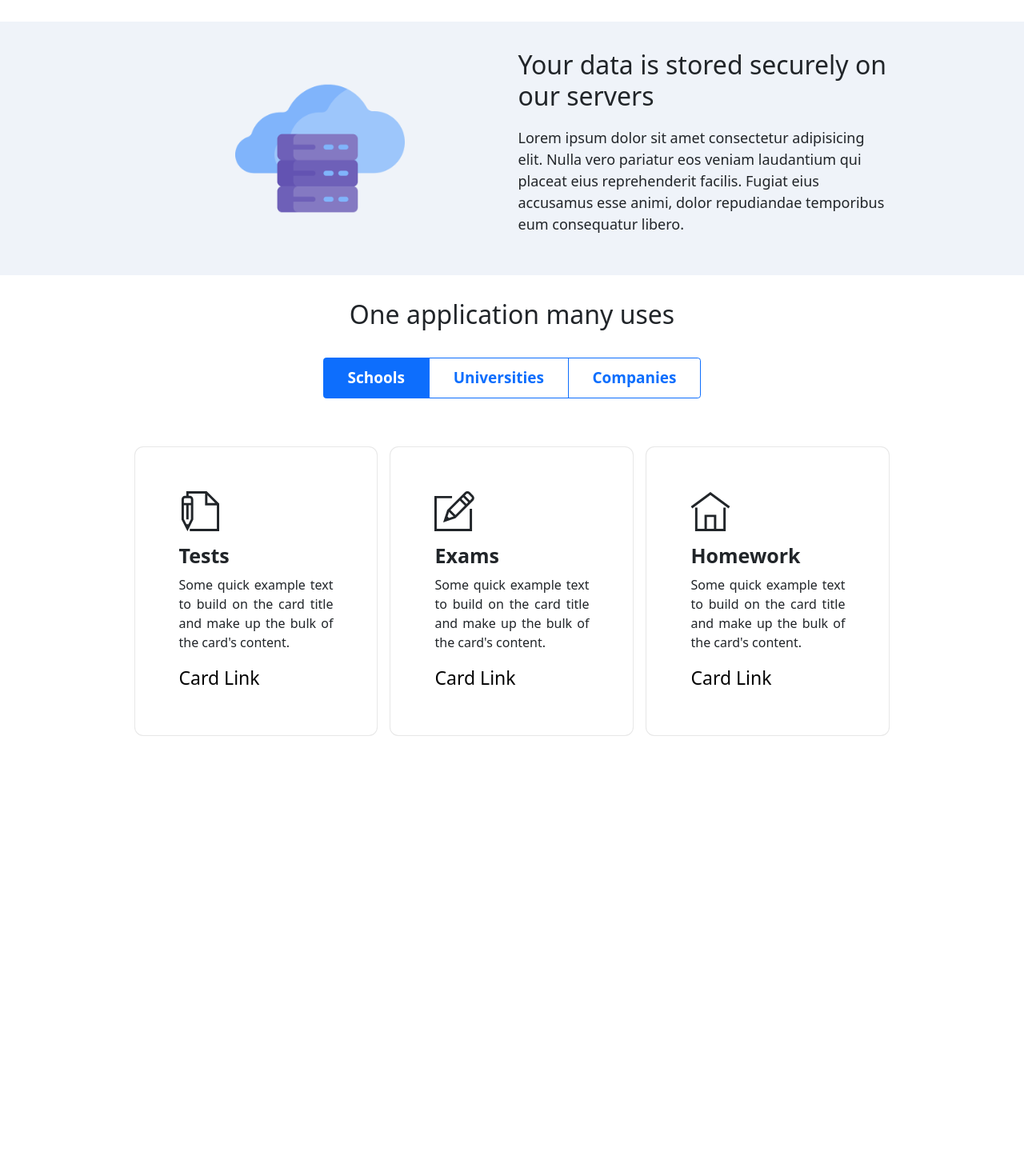
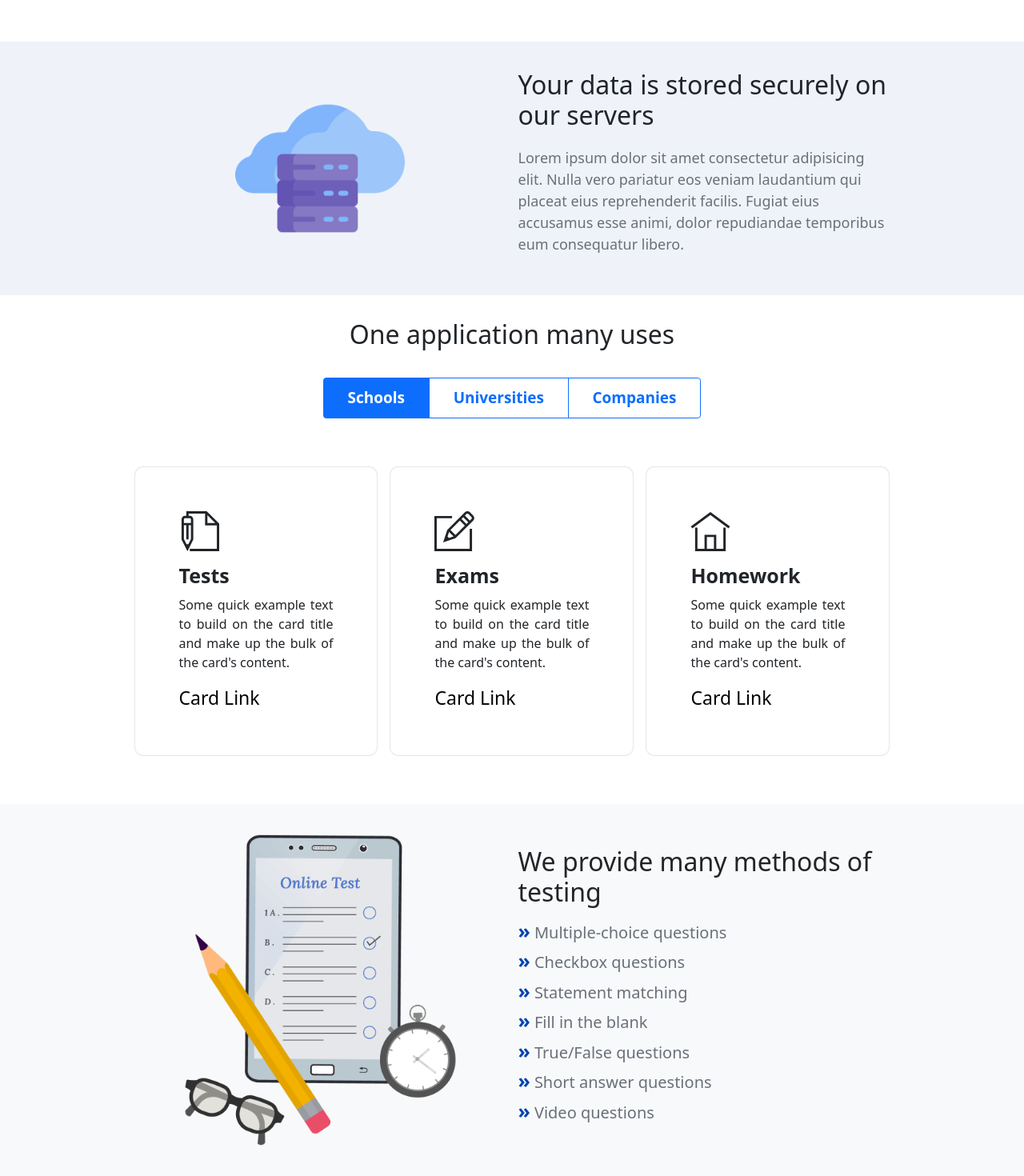
Before and after one commit to Matd127/Examify, a React (Create React App) app in the folder client/: page / in a window 1280 px wide. Shown: the part 873-2343 px from the top of the page at 80% size. Before the commit the page ends 1853 px from the top, so only its background shows below. Built offline with nearby package versions, Linux system fonts and the light colour scheme.

Commit message:
Add animation on to home page

```diff
--- a/client/package.json
+++ b/client/package.json
@@ -18,6 +18,7 @@
     "react-bootstrap": "^2.7.4",
     "react-dom": "^18.2.0",
     "react-icons": "^4.8.0",
+    "react-intersection-observer": "^9.4.4",
     "react-scripts": "5.0.1",
     "sass": "^1.62.1",
     "typescript": "^4.9.5",
--- a/client/src/App.tsx
+++ b/client/src/App.tsx
@@ -5,6 +5,7 @@ import { FC } from 'react';
 import AboutUs from './components/aboutus/AboutUs';
 import Storage from './components/storage/Storage';
 import Usage from './components/usage/Usage';
+import Methods from './components/methods/Methods';
 
 
 const App : FC = () => {
@@ -15,6 +16,7 @@ const App : FC = () => {
       <AboutUs/>
       <Storage/>
       <Usage/>
+      <Methods/>
     </>
   );
 }
--- a/client/src/components/aboutus/AboutUs.scss
+++ b/client/src/components/aboutus/AboutUs.scss
@@ -9,4 +9,5 @@
 
 .about-text{
     font-size: 1.6rem;
+    color: rgb(105, 112, 122);
 }
--- a/client/src/components/home/Home.scss
+++ b/client/src/components/home/Home.scss
@@ -11,7 +11,7 @@
   z-index: 0;
 
   img{
-    width: 80%;
+    // width: 80%;
 
     @media screen and (max-width: 922px) {
       width: 70%;
--- a/client/src/components/home/Home.tsx
+++ b/client/src/components/home/Home.tsx
@@ -3,7 +3,7 @@ import { Button } from "react-bootstrap";
 import "./Home.scss";
 import Row from "react-bootstrap/Row";
 import Col from "react-bootstrap/Col";
-import welcome from "../../assets/online-test.png";
+import writing from '../../assets/writing-exam.png';
 
 const Home: FC = () => {
   return (
@@ -25,8 +25,8 @@ const Home: FC = () => {
             </p>
           </Col>
           <Col md={12} lg={6}>
-            <div className="px-5 d-flex flex-center justify-content-center">
-              <img src={welcome} alt="welcome-img"></img>
+            <div className="d-flex flex-center justify-content-center">
+              <img src={writing} className="w-100" alt="welcome-img"></img>
             </div>
           </Col>
         </Row>
--- /dev/null
+++ b/client/src/components/methods/Methods.scss
@@ -0,0 +1,23 @@
+.methods {
+    ul {
+        list-style-type: none;
+        font-size: 2rem;
+        padding-left: 0px;
+    }
+    li {
+        color: rgb(105, 112, 122);
+        &:hover{
+            transition: 0.5s;
+            font-weight: 500;
+            color: #000;
+            padding-left: 10px;
+        }
+        &::before {
+            content: "\00BB";
+            color: rgb(1, 67, 180) !important;
+            font-size: 2.5rem;
+            font-weight: 900;
+            margin-right: 5px;
+        }
+    }
+}
--- /dev/null
+++ b/client/src/components/methods/Methods.tsx
@@ -0,0 +1,34 @@
+import { Row, Col } from "react-bootstrap";
+import { FC } from "react";
+import test from "../../assets/online-test.png";
+import "./Methods.scss";
+
+const Methods: FC = () => {
+  return (
+    <section className="bg-light w-100">
+      <div className="w-75 container">
+        <Row>
+          <Col md={12} lg={6} className="d-flex justify-content-center align-items-center">
+            <img src={test} alt="test" className="w-100 h-100"></img>
+          </Col>
+          <Col md={12} lg={6} className="methods flex-column d-flex align-items-start justify-content-center">
+            <h2 style={{ fontSize: "3.2rem" }}>
+              We provide many methods of testing
+            </h2>
+            <ul>
+              <li className="pt-2">Multiple-choice questions</li>
+              <li>Checkbox questions</li>
+              <li>Statement matching</li>
+              <li>Fill in the blank</li>
+              <li>True/False questions</li>
+              <li>Short answer questions</li>
+              <li>Video questions</li>
+            </ul>
+          </Col>
+        </Row>
+      </div>
+    </section>
+  );
+};
+
+export default Methods;
--- a/client/src/components/storage/Storage.scss
+++ b/client/src/components/storage/Storage.scss
@@ -9,9 +9,34 @@ $section-color: rgb(239, 243, 249);
 
   .storage-info {
     font-size: 1.8rem;
+    color: rgb(105, 112, 122);
   }
 
   .cloud {
     width: 50%;
   }
+
+  .animate {
+    animation: slideIn 1s forwards;
+  }
 }
+
+@keyframes slideIn {
+  from {
+    transform: translateX(+100%);
+    opacity: 0;
+  }
+  to {
+    transform: translateX(0);
+    opacity: 1;
+  }
+}
+
+@keyframes fadeIn {
+  from {
+    opacity: 0;
+  }
+  to {
+    opacity: 1;
+  }
+}
--- a/client/src/components/storage/Storage.tsx
+++ b/client/src/components/storage/Storage.tsx
@@ -1,18 +1,37 @@
-import { FC } from "react";
+import { FC, useEffect, useRef, useState } from "react";
+import { InView, useInView } from "react-intersection-observer";
 import { Col, Row } from "react-bootstrap";
-import server from '../../assets/cloud-server.png'
-import './Storage.scss'
+import server from "../../assets/cloud-server.png";
+import "./Storage.scss";
+
 
 const Storage: FC = () => {
+  const [animate, setAnimate] = useState(false)
+  const {ref : myRef, inView: myElementIsVisible, entry} = useInView({
+    threshold: 0.5
+  })
+
+  useEffect(() => {
+    if (myElementIsVisible) {
+      console.log(animate)
+      setAnimate(true)
+    }
+  }, [myElementIsVisible, animate]);
+
   return (
     <section id="storage" className="storage mt-3">
-      <div className="container w-75">
+      <div className={`container w-75 ${animate ? 'animate' : 'opacity-0'}`} ref={myRef} >
         <Row className="py-5">
-          <Col md={6} className="d-flex flex-column align-items-center justify-content-center">
-            <img src={server} className="cloud p-3" alt="server"></img>
+          <Col
+            md={6}
+            className="d-flex flex-column align-items-center justify-content-center"
+          >
+            <img src={server} className="cloud p-3" alt="server" />
           </Col>
-          <Col className="d-flex flex-column justify-content-center">
-            <h2 className="storage-title py-2">Your data is stored securely on our servers</h2>
+          <Col md={6} className="d-flex flex-column justify-content-center">
+          <h2 className="storage-title py-2">
+              Your data is stored securely on our servers
+            </h2>
             <p className="storage-info py-3">
               Lorem ipsum dolor sit amet consectetur adipisicing elit. Nulla
               vero pariatur eos veniam laudantium qui placeat eius reprehenderit
```
Also changed, not shown: client/src/assets/writing-exam.png (added), 1 other file (tests, documents, lock files or other folders).
